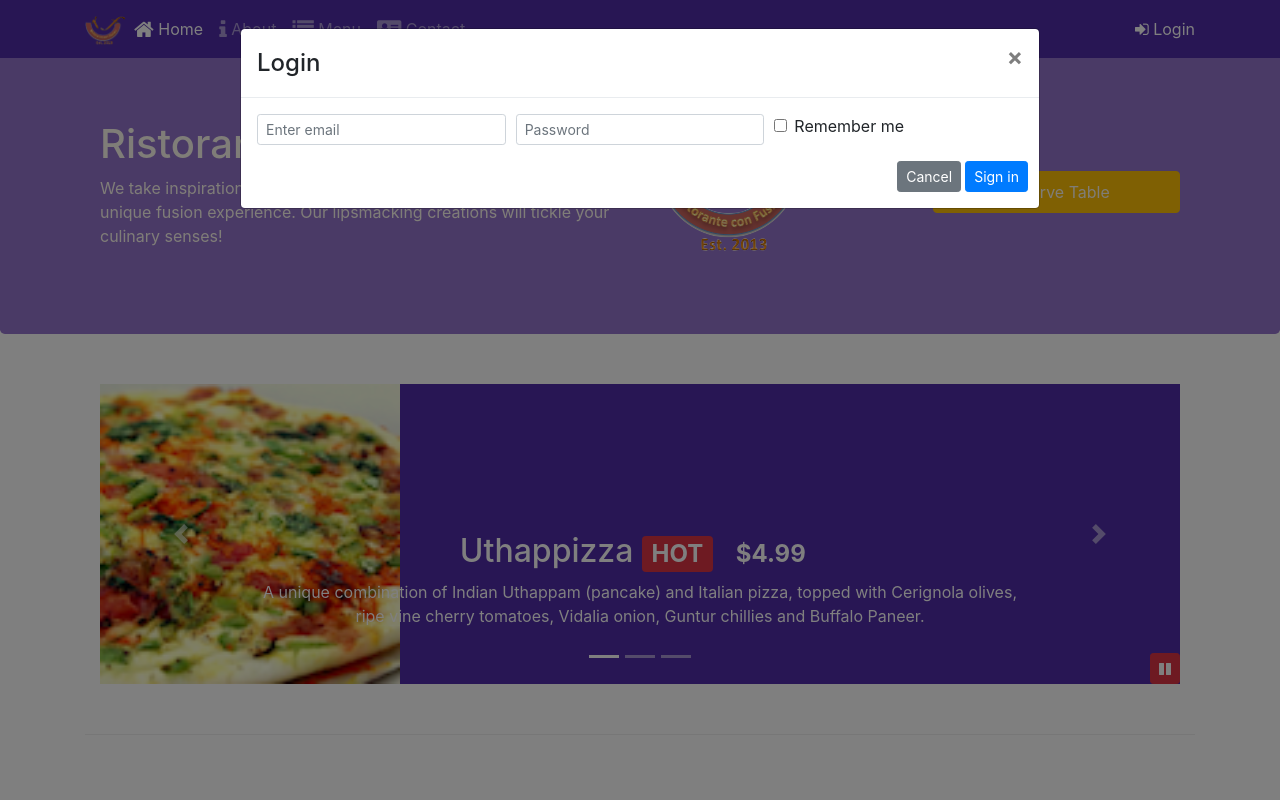
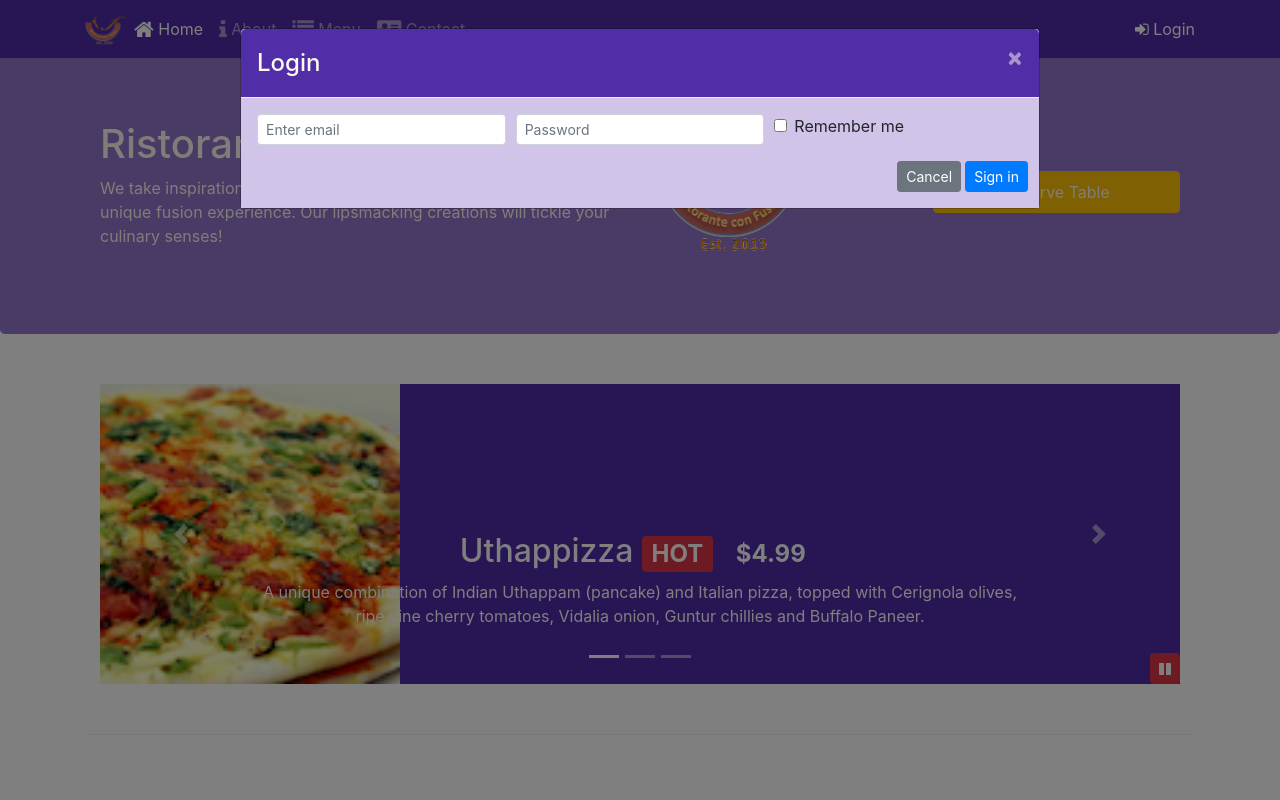
Before and after one commit to vivekanand111/BootStrap, a website: page index.html in a window 1280 px wide. Both pictures are taken after a click on the link "Login". Shown: the top 800 px of the page. Drawn offline with nearby package versions, Linux system fonts and the light colour scheme.

Commit message:
Assignment 4

```diff
--- a/css/styles.scss
+++ b/css/styles.scss
@@ -74,3 +74,18 @@ body{
     bottom: 0px;
     z-index: 1;
 }
+
+.modal {
+    .modal-header{
+        background:$background-dark;
+    }
+    .modal-title{
+        color:floralwhite;
+    }
+    .close{
+        color:floralwhite;
+    }
+    .modal-body{
+        background:$background-pale;
+    }
+}
--- a/index.html
+++ b/index.html
@@ -30,7 +30,7 @@
                     <li class="nav-item"><a class="nav-link" href="./contactus.html"><span class="fa fa-address-card fa-lg"></span> Contact</a></li>
                 </ul>
                 <span class="navbar-text">
-                    <a data-toggle="modal" data-target="#loginModal">
+                    <a id="button1">
                     <span class="fa fa-sign-in"></span> Login</a>
                 </span>
             </div>
@@ -135,8 +135,7 @@
                     <img src="img/logo.png" class="img-fluid">
                 </div>
                 <div class="col-12 col-sm align-self-center">
-                    <a class="btn btn-warning btn-block nav-link" data-toggle="modal" data-target="#ReserveModal"
-                        role="button">Reserve Table</a>
+                    <a class="btn btn-warning btn-block nav-link" role="button"  id="button2">Reserve Table</a>
                 </div>
             </div>
         </div>
@@ -311,6 +310,12 @@
     </script-->
     <script>
         $(document).ready(function(){
+            $("#button1").click(function(){
+                $("#loginModal").modal('toggle');
+            });
+            $("#button2").click(function(){
+                $("#ReserveModal").modal('toggle');
+            });
             $("#mycarousel").carousel({ interval:2000 });
             $("#carouselButton").click(function(){
                 if ($("#carouselButton1").children("span").hasClass('fa-pause')) {
```
Also changed, not shown: css/styles.css.
